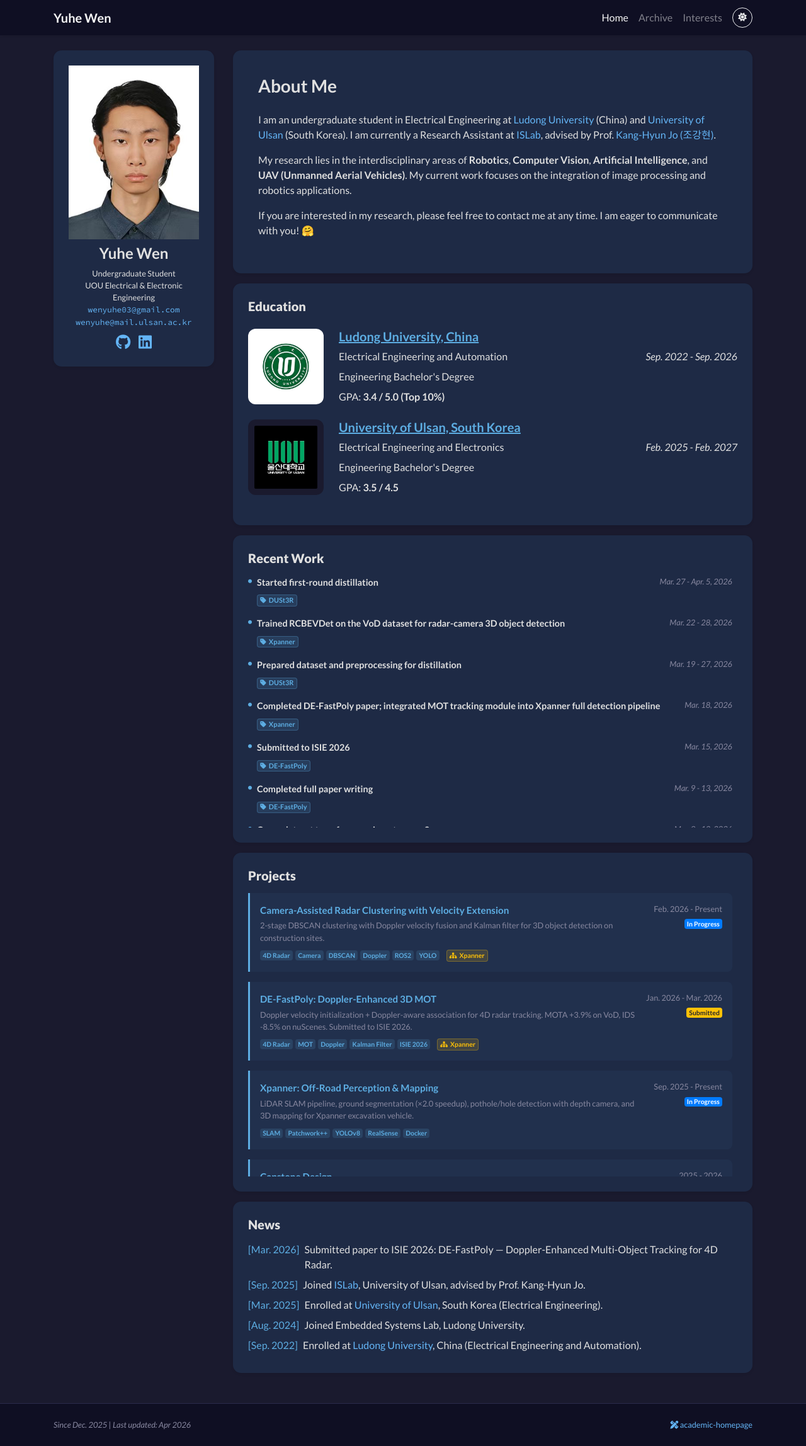
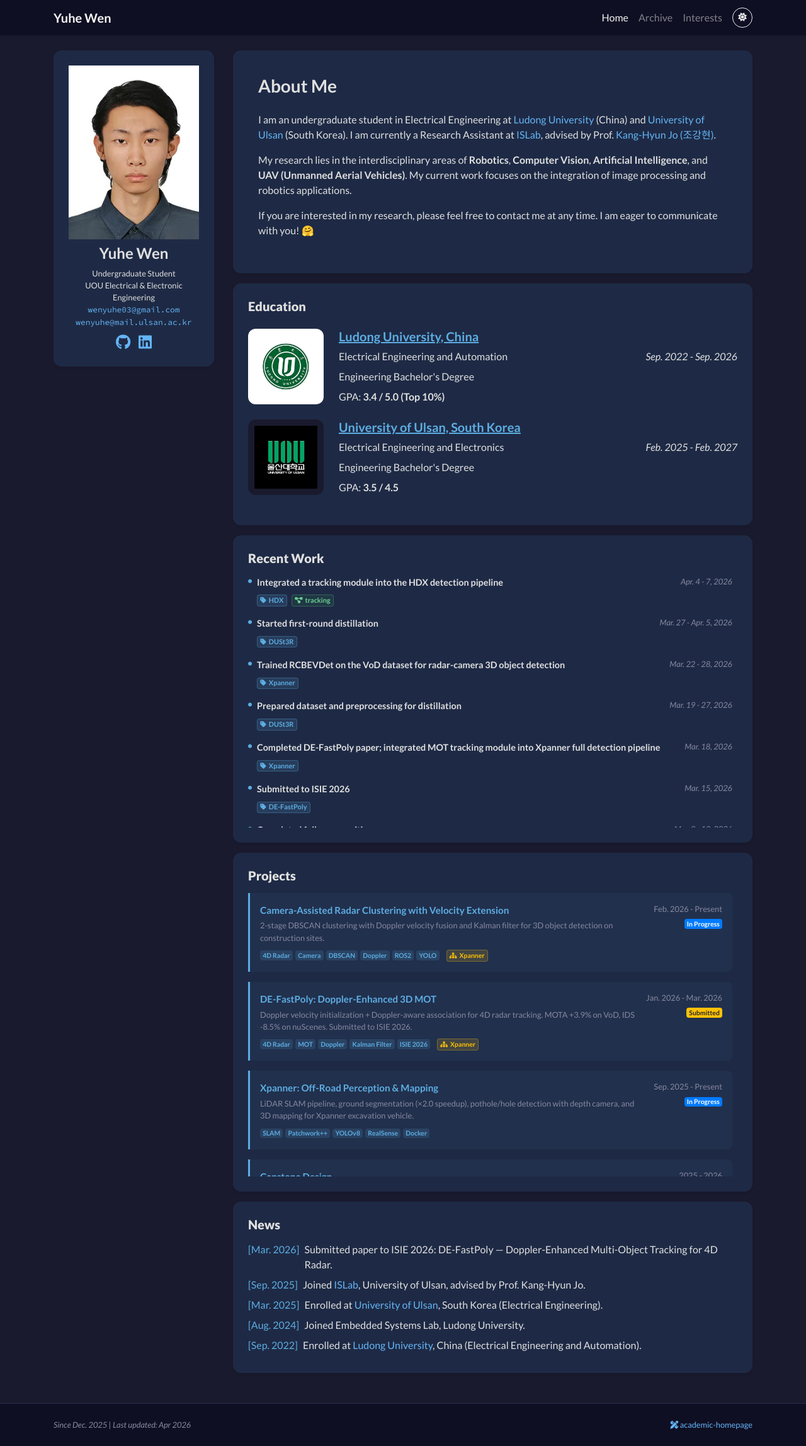
Before and after one commit to solomon0256/solomon0256.github.io, a Jekyll site: the page built from index.html, in a window 1280 px wide. Shown: the whole page at 63% size. Built offline with Jekyll 4.4.1, drawn with Linux system fonts in a browser that asks for light colours; nearby versions of some CDN libraries; a style sheet for code colours, icons or effects is not loaded.

Commit message:
Add HDX tracking recent work badges

```diff
--- a/_data/profile.yml
+++ b/_data/profile.yml
@@ -58,6 +58,13 @@ education:
 
 recent_work:
   items:
+  - title: "Integrated a tracking module into the HDX detection pipeline"
+    description: ""
+    date: "Apr. 4 - 7, 2026"
+    sort_date: 2026-04-04
+    project: "HDX"
+    subproject: "tracking"
+
   - title: "Started first-round distillation"
     description: ""
     date: "Mar. 27 - Apr. 5, 2026"
--- a/_includes/widgets/experience_card.html
+++ b/_includes/widgets/experience_card.html
@@ -54,6 +54,11 @@
                             {% if item.project and item.project != "" %}
                             <span class="badge mt-1" style="font-size: 0.68rem; background: rgba(93,173,226,0.15); color: #5dade2; border: 1px solid rgba(93,173,226,0.3);">
                                 <i class="fas fa-tag mr-1"></i>{{ item.project }}
+                            </span>
+                            {% endif %}
+                            {% if item.subproject and item.subproject != "" %}
+                            <span class="badge mt-1 ml-1" style="font-size: 0.68rem; background: rgba(40,167,69,0.12); color: #6fcf97; border: 1px solid rgba(111,207,151,0.28);">
+                                <i class="fas fa-diagram-project mr-1"></i>{{ item.subproject }}
                             </span>
                             {% endif %}
                         </div>
```
